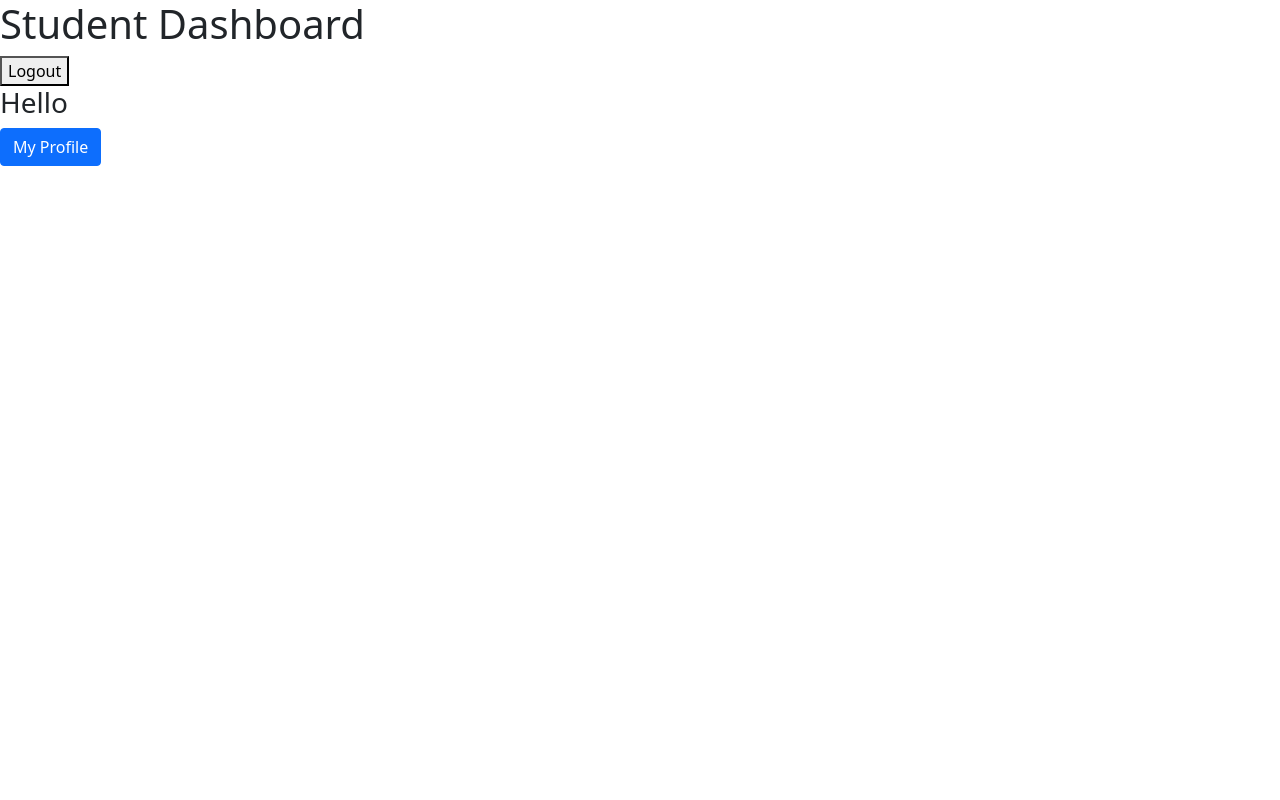
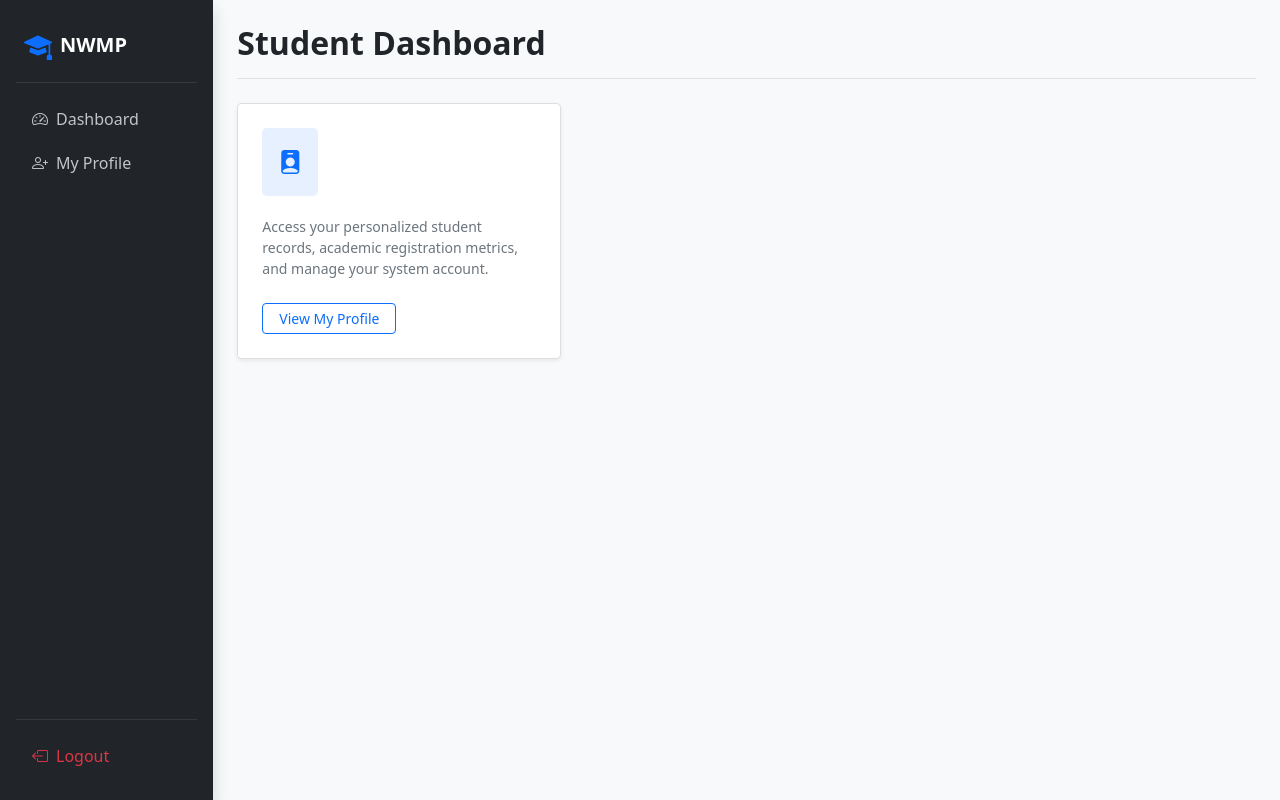
Before and after one commit to GayathriG5787/studentStaff, a Django app: page /student-dashboard/ in a window 1280 px wide. Run offline with Django 5.2, Linux system fonts and the light colour scheme; the visitor is signed in with stand-in values (Sample User, id 1); data that the repository does not hold is empty.

Commit message:
student dashboard ui updated

```diff
--- /dev/null
+++ b/students/templates/students/studentDashboard_base.html
@@ -0,0 +1,108 @@
+{% extends 'accounts/base.html' %}
+
+{% block content %}
+<div
+  class="offcanvas offcanvas-start bg-dark text-bg-dark d-md-none"
+  tabindex="-1"
+  id="sidebarOffcanvas"
+  aria-labelledby="sidebarOffcanvasLabel"
+  style="z-index: 1060"
+>
+  <div class="offcanvas-header border-bottom border-secondary p-3">
+    <h5 class="offcanvas-title text-white fw-bold d-flex align-items-center" id="sidebarOffcanvasLabel">
+      <i class="bi bi-mortarboard-fill text-primary fs-4 me-2"></i>NWMP
+    </h5>
+    <button type="button" class="btn-close btn-close-white" data-bs-dismiss="offcanvas" aria-label="Close"></button>
+  </div>
+  <div class="offcanvas-body d-flex flex-column justify-content-between">
+    <div class="w-100">
+      <ul class="nav flex-column gap-1 w-100">
+        <li class="nav-item">
+          <a class="nav-link text-light rounded-3 opacity-75 py-2 px-3 d-flex align-items-center" href="{% url 'student-dashboard' %}">
+            <i class="bi bi-speedometer2 me-2"></i> Dashboard
+          </a>
+        </li>
+        <li class="nav-item">
+          <a class="nav-link text-light rounded-3 opacity-75 py-2 px-3 d-flex align-items-center" href="{% url 'student-profile' %}">
+            <i class="bi bi-person-plus me-2"></i>My Profile
+          </a>
+        </li>
+      </ul>
+    </div>
+    <div class="w-100">
+      <hr class="text-secondary" />
+      <form action="{% url 'logout' %}" method="POST" class="px-2">
+        {% csrf_token %}
+        <button type="submit" class="btn btn-outline-danger w-100 border-0 text-start d-flex align-items-center py-2 px-2">
+          <i class="bi bi-box-arrow-left me-2"></i> Logout
+        </button>
+      </form>
+    </div>
+  </div>
+</div>
+
+<div class="container-fluid">
+  <div class="row">
+    <div class="d-md-none navbar navbar-dark bg-dark p-3 shadow-sm sticky-top" style="z-index: 1030">
+      <a class="navbar-brand fw-bold fs-5" href="#">
+        <i class="bi bi-mortarboard-fill text-primary me-2"></i>NWMP
+      </a>
+      <button class="navbar-toggler" type="button" data-bs-toggle="offcanvas" data-bs-target="#sidebarOffcanvas" aria-controls="sidebarOffcanvas" aria-label="Toggle navigation">
+        <span class="navbar-toggler-icon"></span>
+      </button>
+    </div>
+
+    <nav id="sidebarMenu" class="col-md-3 col-lg-2 bg-dark sidebar shadow d-none d-md-block">
+      <div class="position-sticky pt-4 px-1 d-flex flex-column h-100">
+        <div class="d-flex align-items-center px-2 text-white">
+          <i class="bi bi-mortarboard-fill text-primary fs-3 me-2"></i>
+          <span class="fs-5 fw-bold">NWMP</span>
+        </div>
+        <hr class="text-secondary" />
+        <ul class="nav flex-column mb-auto gap-1">
+          <li class="nav-item">
+            <a class="nav-link text-light opacity-75 rounded-3 py-2 px-3 d-flex align-items-center" href="{% url 'student-dashboard' %}">
+              <i class="bi bi-speedometer2 me-2"></i> Dashboard
+            </a>
+          </li>
+          <li class="nav-item">
+            <a class="nav-link text-light opacity-75 rounded-3 py-2 px-3 d-flex align-items-center" href="{% url 'student-profile' %}">
+              <i class="bi bi-person-plus me-2"></i> My Profile
+            </a>
+          </li>
+        </ul>
+        <hr class="text-secondary" />
+        <form action="{% url 'logout' %}" method="POST" class="px-2 pb-4">
+          {% csrf_token %}
+          <button type="submit" class="btn btn-outline-danger w-100 border-0 rounded-3 text-start d-flex align-items-center py-2 px-2">
+            <i class="bi bi-box-arrow-left me-2"></i> Logout
+          </button>
+        </form>
+      </div>
+    </nav>
+
+    <main class="col-md-9 ms-sm-auto col-lg-10 px-md-4 bg-light min-vh-100">
+        {% block dashboard_content %}
+        {% endblock %}
+    </main>
+  </div>
+</div>
+
+<style>
+  @media (min-width: 768px) {
+    .sidebar {
+      position: fixed;
+      top: 0;
+      bottom: 0;
+      left: 0;
+      z-index: 100;
+      display: block !important;
+    }
+  }
+  .nav-link:hover {
+    background-color: rgba(255, 255, 255, 0.05);
+    color: #fff !important;
+    transition: all 0.2s ease-in-out;
+  }
+</style>
+{% endblock %}
--- a/students/templates/students/student_dashboard.html
+++ b/students/templates/students/student_dashboard.html
@@ -1,16 +1,31 @@
-{% extends 'accounts/base.html' %}
+{% extends 'students/studentDashboard_base.html' %}
+{% block dashboard_content %}
 
-{% block content %}
+<div class="d-flex justify-content-between flex-wrap flex-md-nowrap align-items-center pt-4 pb-3 mb-4 border-bottom">
+  <div>
+    <h1 class="h2 fw-bold text-dark mb-0">Student Dashboard</h1>
+  </div>
+</div>
 
-<h1>Student Dashboard</h1>
+<div class="row g-4">
+  <!-- Profile Summary Card -->
+  <div class="col-12 col-sm-6 col-md-6 col-lg-4">
+    <div class="card border-1 shadow-sm rounded-3 bg-white h-100">
+      <div class="card-body p-4 d-flex flex-column align-items-start">
+        <div class="bg-primary bg-opacity-10 text-primary rounded-3 p-3 mb-3 fs-4 d-inline-flex">
+          <i class="bi bi-person-badge-fill"></i>
+        </div>
+        <h5 class="fw-bold text-dark mb-1">{{ request.user.student.name }}</h5>
+        <p class="text-muted small mb-4">
+          Access your personalized student records, academic registration metrics, and manage your system account.
+        </p>
+        <a href="{% url 'student-profile' %}" class="btn btn-outline-primary btn-sm rounded-2 fw-semibold px-3 mt-auto">
+          View My Profile
+        </a>
+      </div>
+    </div>
+  </div>
 
-<form action="{% url 'logout' %}" method="POST">
-    {% csrf_token %}
-    <button type="submit">Logout</button>
-</form>
-
-<h3>Hello {{request.user.student.name}}</h3>
-
-<a href="{% url 'student-profile' %}" class="btn btn-primary">My Profile</a>
+</div>
 
 {% endblock %}
```
Also changed, not shown: students/templates/students/profile.html (+72 -7 lines).
